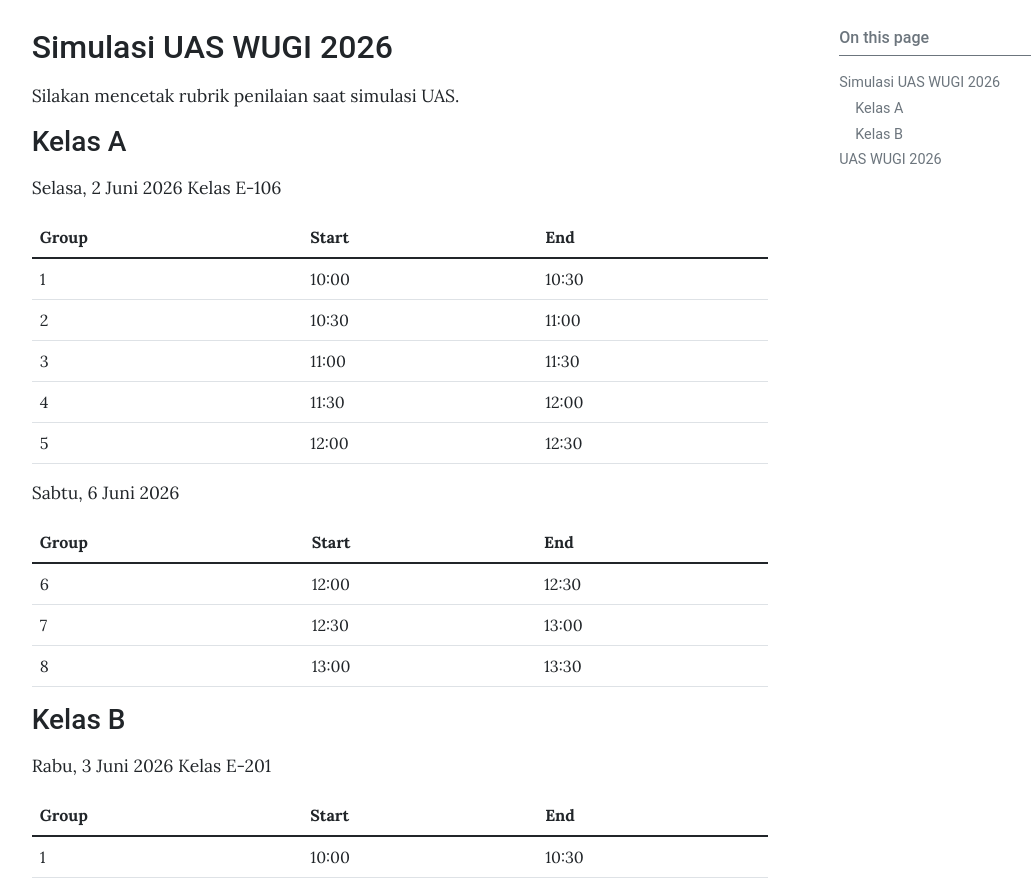
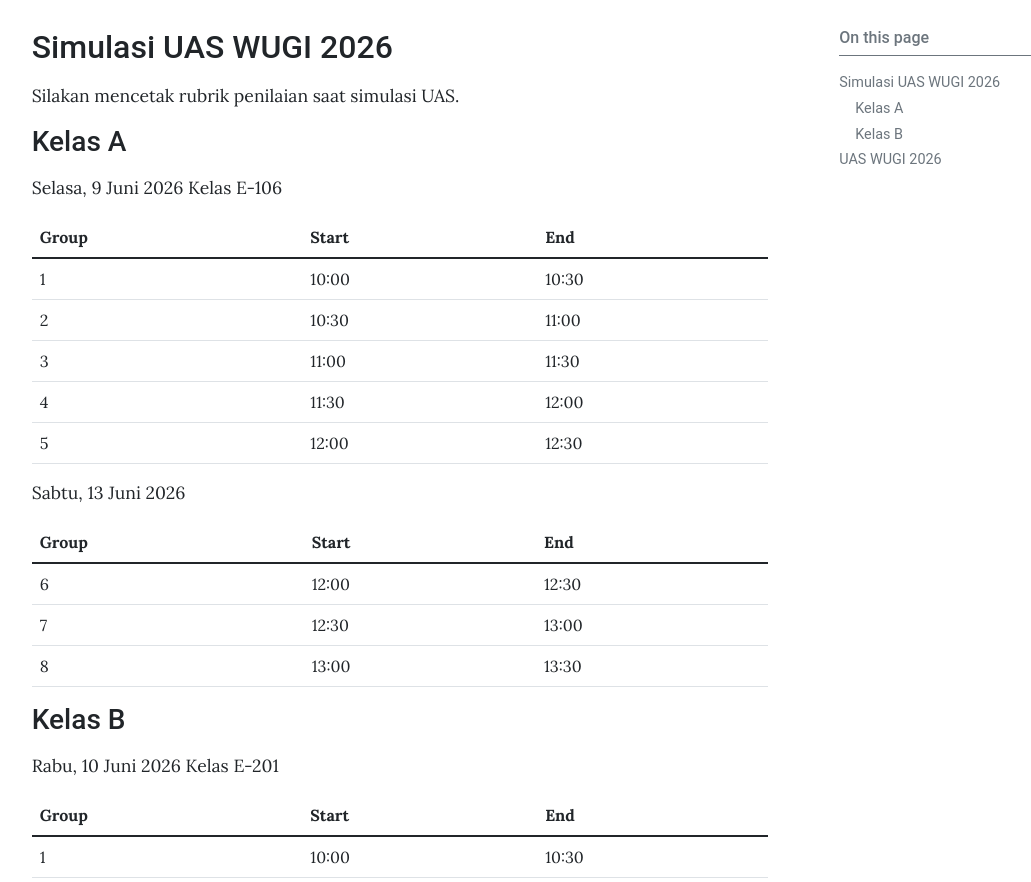
Before and after one commit to gusti-alfarisy/gusti-alfarisy.github.io, a Jekyll site: the page built from _posts/2026-05-24-final-exam-wugi-2026.md, in a window 1280 px wide, cut to the strip 452-1334 px from the top of the page. Shown: the whole strip, without its empty margins (74-1105 px from the left). Built offline with Jekyll 4.4.1, drawn with Linux system fonts in a browser that asks for light colours; some of the changed text lies outside the part shown.

Commit message:
update info pengunduran jadwal simulasi WUGI

```diff
--- a/_posts/2026-05-24-final-exam-wugi-2026.md
+++ b/_posts/2026-05-24-final-exam-wugi-2026.md
@@ -16,7 +16,7 @@ Silakan mencetak rubrik penilaian saat simulasi UAS.
 
 
 ### Kelas A
-Selasa, 2 Juni 2026
+Selasa, 9 Juni 2026
 Kelas E-106
 
 | Group | Start | End   |
@@ -27,7 +27,7 @@ Kelas E-106
 | 4     | 11:30 | 12:00 |
 | 5     | 12:00 | 12:30 |
 
-Sabtu, 6 Juni 2026
+Sabtu, 13 Juni 2026
 
 | Group | Start | End   |
 |-------|-------|-------|
@@ -37,7 +37,7 @@ Sabtu, 6 Juni 2026
 
 ### Kelas B
 
-Rabu, 3 Juni 2026
+Rabu, 10 Juni 2026
 Kelas E-201
 
 | Group | Start | End   |
@@ -48,7 +48,7 @@ Kelas E-201
 | 4     | 11:30 | 12:00 |
 | 5     | 12:00 | 12:30 |
 
-Sabtu, 6 Juni 2026
+Sabtu, 13 Juni 2026
 
 | Group | Start | End   |
 |-------|-------|-------|
```
